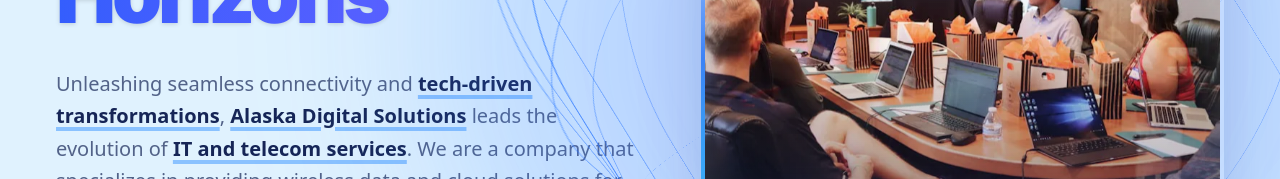
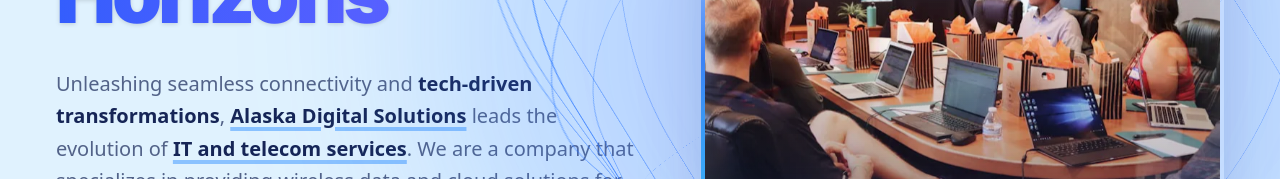
Before and after one commit to ace76765/first-website, a Next.js app: page / in a window 1280 px wide. Shown: the part 429-608 px from the top of the page. Built offline with nearby package versions, Linux system fonts and the light colour scheme.

Commit message:
Make 'tech-driven transformations' bold but non-underlined in hero description

```diff
--- a/src/app/page.tsx
+++ b/src/app/page.tsx
@@ -202,7 +202,7 @@
               dangerouslySetInnerHTML={{
                 __html: content.description
                   .replace('Alaska Digital Solutions', '<span class="underline decoration-blue-400/60 decoration-4 underline-offset-4 font-bold text-blue-950">Alaska Digital Solutions</span>')
-                  .replace('tech-driven transformations', '<span class="underline decoration-blue-400/60 decoration-4 underline-offset-4 font-bold text-blue-950">tech-driven transformations</span>')
+                  .replace('tech-driven transformations', '<span class="font-bold text-blue-950">tech-driven transformations</span>')
                   .replace('IT and telecom services', '<span class="underline decoration-blue-400/60 decoration-4 underline-offset-4 font-bold text-blue-950">IT and telecom services</span>')
               }}
             />
```
